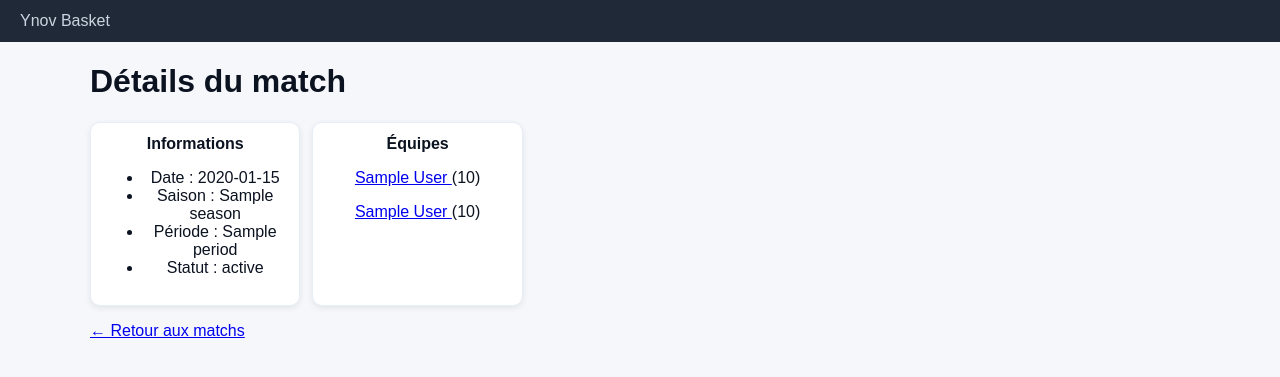
After one commit to milla182005/BasketYnov, a Flask app: template templates/match.html in a window 1280 px wide. The commit adds this page. Shown: the top 377 px of the page. Run offline with Flask 3, Linux system fonts and the light colour scheme; the template is opened without the code that fills it: most values are stand-ins (such as "Sample title", 1, 10 or a date in 2020).

Commit message:
modification match

```diff
--- a/app.py
+++ b/app.py
@@ -1,5 +1,5 @@
 from flask import Flask, redirect, url_for, request, session, render_template
-import requests, json, os
+import requests, json, os, time
 from werkzeug.security import generate_password_hash, check_password_hash
 from functools import wraps
 
@@ -11,11 +11,21 @@ API_KEY = os.getenv("BALL_KEY") or "beec8528-10d0-422f-8178-c1b0988e0639"
 API_HEADERS = {"Authorization": API_KEY}
 API_BASE = "https://api.balldontlie.io/v1"
 
-# ---------- cache ----------
-CACHE = {
-    "teams": None,  # stocke la liste des équipes
-    "players": {}   # clé = page+recherche, valeur = data
-}
+# ---------- cache persistant ----------
+CACHE_DIR = "cache"
+os.makedirs(CACHE_DIR, exist_ok=True)
+
+def cache_load(key):
+    filepath = os.path.join(CACHE_DIR, f"{key}.json")
+    if os.path.exists(filepath):
+        with open(filepath, "r", encoding="utf-8") as f:
+            return json.load(f)
+    return None
+
+def cache_save(key, data):
+    filepath = os.path.join(CACHE_DIR, f"{key}.json")
+    with open(filepath, "w", encoding="utf-8") as f:
+        json.dump(data, f, indent=4)
 
 # ---------- utils ----------
 def load_users():
@@ -85,12 +95,10 @@ def logout():
 def players():
     page = request.args.get("page", 1, type=int)
     q = request.args.get("q", "", type=str)
-    cache_key = f"{page}_{q}"
+    cache_key = f"players_page{page}_q{q}"
 
-    # Vérifier le cache
-    if cache_key in CACHE["players"]:
-        data = CACHE["players"][cache_key]
-    else:
+    data = cache_load(cache_key)
+    if not data:
         url = f"{API_BASE}/players"
         params = {"per_page": 25, "page": page}
         if q:
@@ -99,7 +107,7 @@ def players():
             r = requests.get(url, headers=API_HEADERS, params=params, timeout=8)
             r.raise_for_status()
             data = r.json()
-            CACHE["players"][cache_key] = data  # mettre en cache
+            cache_save(cache_key, data)
         except requests.exceptions.RequestException as e:
             return render_template("error.html", message=f"Erreur lors de la récupération des joueurs : {e}")
         except ValueError:
@@ -112,15 +120,19 @@ def players():
 @app.route('/player/<int:player_id>')
 @login_required
 def player_detail(player_id):
-    url = f"{API_BASE}/players/{player_id}"
-    try:
-        r = requests.get(url, headers=API_HEADERS, timeout=8)
-        r.raise_for_status()
-        p = r.json()
-    except requests.exceptions.RequestException as e:
-        return render_template("error.html", message=f"Erreur lors de la récupération du joueur : {e}")
-    except ValueError:
-        return render_template("error.html", message="Réponse API non valide (JSON attendu).")
+    cache_key = f"player_{player_id}"
+    p = cache_load(cache_key)
+    if not p:
+        url = f"{API_BASE}/players/{player_id}"
+        try:
+            r = requests.get(url, headers=API_HEADERS, timeout=8)
+            r.raise_for_status()
+            p = r.json()
+            cache_save(cache_key, p)
+        except requests.exceptions.RequestException as e:
+            return render_template("error.html", message=f"Erreur lors de la récupération du joueur : {e}")
+        except ValueError:
+            return render_template("error.html", message="Réponse API non valide (JSON attendu).")
 
     if "team" not in p or not p["team"]:
         p["team"] = {
@@ -138,54 +150,118 @@ def player_detail(player_id):
 @app.route('/teams')
 @login_required
 def teams():
-    # Vérifier le cache
-    if CACHE["teams"]:
-        teams = CACHE["teams"]
-    else:
+    cache_key = "teams"
+    teams = cache_load(cache_key)
+    if not teams:
         url = f"{API_BASE}/teams"
         try:
             r = requests.get(url, headers=API_HEADERS, timeout=8)
             r.raise_for_status()
             data = r.json()
             teams = data.get("data", [])
-            CACHE["teams"] = teams  # mettre en cache
+            cache_save(cache_key, teams)
         except requests.exceptions.RequestException as e:
             return render_template("error.html", message=f"Erreur lors de la récupération des équipes : {e}")
         except ValueError:
             return render_template("error.html", message="Réponse API non valide (JSON attendu).")
-
     return render_template("teams.html", teams=teams)
 
 @app.route('/team/<int:team_id>')
 @login_required
 def team_detail(team_id):
-    url = f"{API_BASE}/teams/{team_id}"
-    try:
-        r = requests.get(url, headers=API_HEADERS, timeout=8)
-        r.raise_for_status()
-        team = r.json()
-    except requests.exceptions.RequestException as e:
-        return render_template("error.html", message=f"Erreur lors de la récupération de l'équipe : {e}")
-    except ValueError:
-        return render_template("error.html", message="Réponse API non valide (JSON attendu).")
-
-    players_url = f"{API_BASE}/players"
-    params = {"per_page": 100, "team_ids[]": team_id}
-    try:
-        r = requests.get(players_url, headers=API_HEADERS, params=params, timeout=8)
-        r.raise_for_status()
-        data = r.json()
-        players = data.get("data", [])
-    except:
-        players = []
-
+    cache_key = f"team_{team_id}"
+    team = cache_load(cache_key)
+    if not team:
+        url = f"{API_BASE}/teams/{team_id}"
+        try:
+            r = requests.get(url, headers=API_HEADERS, timeout=8)
+            r.raise_for_status()
+            team = r.json()
+            cache_save(cache_key, team)
+        except:
+            team = {}
+    players_cache_key = f"team_players_{team_id}"
+    players = cache_load(players_cache_key)
+    if not players:
+        players_url = f"{API_BASE}/players"
+        params = {"per_page": 100, "team_ids[]": team_id}
+        try:
+            r = requests.get(players_url, headers=API_HEADERS, params=params, timeout=8)
+            r.raise_for_status()
+            data = r.json()
+            players = data.get("data", [])
+            cache_save(players_cache_key, players)
+        except:
+            players = []
     return render_template("team.html", team=team, players=players)
 
 # ---------- MATCHES ----------
 @app.route('/matches')
 @login_required
 def matches():
-    return render_template("error.html", message="Page Matchs à implémenter prochainement.")
+    page = request.args.get("page", 1, type=int)
+    cache_key = f"matches_page{page}"
+
+    data = cache_load(cache_key)
+    if not data:
+        url = f"{API_BASE}/games"
+        params = {"per_page": 5, "page": page}
+        try:
+            r = requests.get(url, headers=API_HEADERS, params=params, timeout=8)
+            r.raise_for_status()
+            data = r.json()
+            cache_save(cache_key, data)
+        except requests.exceptions.RequestException as e:
+            return render_template("error.html", message=f"Erreur lors de la récupération des matchs : {e}")
+        except ValueError:
+            return render_template("error.html", message="Réponse API non valide (JSON attendu).")
+
+    matches = data.get("data", [])
+    meta = data.get("meta", {})
+    return render_template("matches.html", matches=matches, meta=meta)
+
+@app.route('/match/<int:match_id>')
+@login_required
+def match_detail(match_id):
+    cache_key = f"match_{match_id}"
+    match_data = cache_load(cache_key)
+    if not match_data:
+        url = f"{API_BASE}/games/{match_id}"
+        try:
+            r = requests.get(url, headers=API_HEADERS, timeout=8)
+            r.raise_for_status()
+            match_data = r.json().get("data", {})
+            cache_save(cache_key, match_data)
+        except:
+            match_data = {}
+
+    # Récupérer les équipes complètes
+    home_team_id = match_data.get("home_team", {}).get("id", 0)
+    visitor_team_id = match_data.get("visitor_team", {}).get("id", 0)
+
+    home_team = cache_load(f"team_{home_team_id}") or {}
+    visitor_team = cache_load(f"team_{visitor_team_id}") or {}
+    if not home_team and home_team_id:
+        try:
+            r = requests.get(f"{API_BASE}/teams/{home_team_id}", headers=API_HEADERS, timeout=8)
+            r.raise_for_status()
+            home_team = r.json()
+            cache_save(f"team_{home_team_id}", home_team)
+        except:
+            home_team = {}
+    if not visitor_team and visitor_team_id:
+        try:
+            r = requests.get(f"{API_BASE}/teams/{visitor_team_id}", headers=API_HEADERS, timeout=8)
+            r.raise_for_status()
+            visitor_team = r.json()
+            cache_save(f"team_{visitor_team_id}", visitor_team)
+        except:
+            visitor_team = {}
+
+    match_data["home_team_full"] = home_team
+    match_data["visitor_team_full"] = visitor_team
+
+    return render_template("match.html", match=match_data)
 
 # ---------- RUN ----------
 if __name__ == "__main__":
--- /dev/null
+++ b/templates/match.html
@@ -0,0 +1,38 @@
+{% extends "base.html" %}
+{% block content %}
+<h1>Détails du match</h1>
+
+<div class="grid">
+  <div class="card">
+    <div class="title">Informations</div>
+    <ul>
+      {% if match.get('date') %}
+        <li>Date : {{ match['date'][:10] }}</li>
+      {% else %}
+        <li>Date : Non disponible</li>
+      {% endif %}
+      <li>Saison : {{ match.get('season', 'N/A') }}</li>
+      <li>Période : {{ match.get('period', 'N/A') }}</li>
+      <li>Statut : {{ match.get('status', 'N/A') }}</li>
+    </ul>
+  </div>
+
+  <div class="card">
+    <div class="title">Équipes</div>
+    <p>
+      <a href="{{ url_for('team_detail', team_id=match['home_team']['id']) }}">
+        {{ match['home_team']['full_name'] }}
+      </a>
+      ({{ match['home_team_score'] }})
+    </p>
+    <p>
+      <a href="{{ url_for('team_detail', team_id=match['visitor_team']['id']) }}">
+        {{ match['visitor_team']['full_name'] }}
+      </a>
+      ({{ match['visitor_team_score'] }})
+    </p>
+  </div>
+</div>
+
+<p><a href="{{ url_for('matches') }}">← Retour aux matchs</a></p>
+{% endblock %}
--- a/templates/players.html
+++ b/templates/players.html
@@ -19,6 +19,7 @@
   {% if meta.previous_page %}
     <a href="{{ url_for('players', page=meta.previous_page, q=q) }}">← Précédent</a>
   {% endif %}
+  Page {{ meta.current_page }}
   {% if meta.next_page %}
     <a href="{{ url_for('players', page=meta.next_page, q=q) }}">Suivant →</a>
   {% endif %}
```
Also changed, not shown: templates/matches.html (added, +28 -0 lines), 10 other files.
